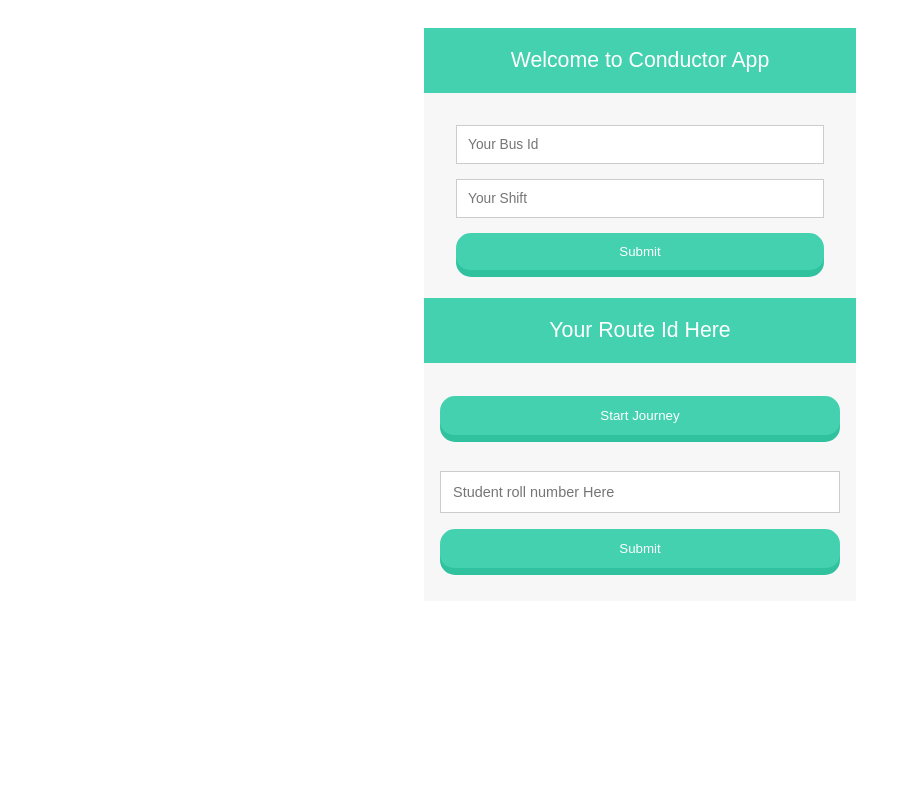
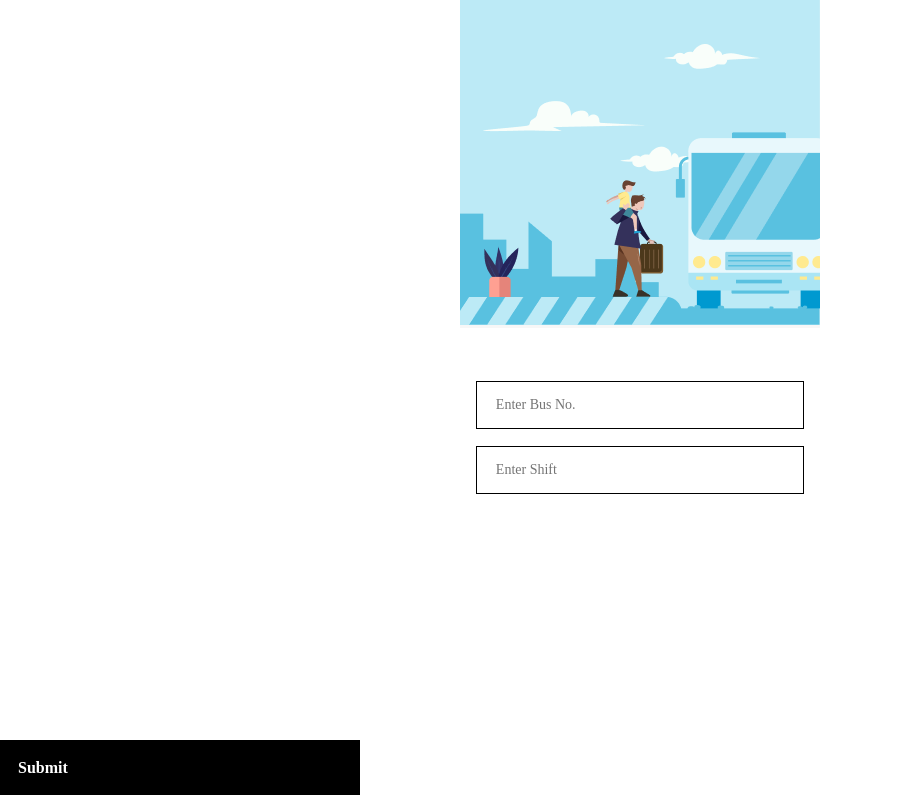
Before and after one commit to Abhilashak2k/Lead_BusTracking, a website: page public/driver.html in a window 1280 px wide. Shown: the whole page, without its empty margins (0-919 px from the left). Drawn offline with nearby package versions, Linux system fonts and the light colour scheme; files whose address does not match are found by name.

Commit message:
Brand new UI

```diff
--- a/data/redis.js
+++ b/data/redis.js
@@ -27,9 +27,9 @@ exports.GetCurrentTrail = (req,res)=>{
         if (result && result.length) {
             console.log("from redis");
             res.send(result);
-
         }
         else {
+            console.log("nothing in redis... so oops!");
             res.sendStatus(404);
         }
 });
--- a/public/driver.html
+++ b/public/driver.html
@@ -4,6 +4,38 @@
 <head>
     <link rel="stylesheet" type="text/css" href="stylesheets/style.css">
     <!-- jQuery library -->
+    <script src="https://ajax.googleapis.com/ajax/libs/jquery/3.4.1/jquery.min.js"></script>
+
+    <script src="http://localhost:3600/socket.io/socket.io.js"></script>
+</head>
+<meta name="viewport" content="width=device-width, initial-scale=1.0">
+
+<body>
+    <div>
+            <div class="form-driver">
+                <img src="G:\LEAD_SCHOOL\BusTracking - Copy\public\img\parent.png" alt="Parent holding child">
+                <div id = "input-fields">
+                  <input type="text" name="" placeholder="Enter Bus No."><br><br>
+                  <input type="text" name="" placeholder="Enter Shift">
+                </div>
+            </div>
+            <footer><div class = "footer">
+              <button type="button" ><div id="Submit-button">Submit</div></button>
+            </div></footer>
+    </div>
+</body>
+<script src = "js/driverLogic.js">
+</script>
+</html>
+
+
+
+
+<!-- <!DOCTYPE html>
+<html>
+
+<head>
+    <link rel="stylesheet" type="text/css" href="stylesheets/style.css">
     <script src="https://ajax.googleapis.com/ajax/libs/jquery/3.4.1/jquery.min.js"></script>
 
     <script src="http://localhost:3600/socket.io/socket.io.js"></script>
@@ -37,4 +69,4 @@
 <script src = "js/driverLogic.js">
 </script>
 </body>
-</html>
+</html> -->
--- a/public/js/parentLogic.js
+++ b/public/js/parentLogic.js
@@ -42,7 +42,7 @@ function addMessages(message) {
       flag++;
       $.post('/getallstops', {route_id : bid}, (data)=>{
         //console.log(data);
-        for (var i = 0; i < data.length; i++) {
+        for (var i = 0; i < data.length; i+=4) {
           let stopCoords = data[i].split(',');
           console.log(stopCoords[0], stopCoords[1]);
           stopMarker = new google.maps.Marker({
--- a/public/stylesheets/style.css
+++ b/public/stylesheets/style.css
@@ -6,7 +6,110 @@ html, body {
   margin: 0;
   padding: 0;
 }
-.form-style-6{
+input, button, submit { border:none; }
+button {
+  all: unset;
+}
+.form-driver{
+	font: 95% Arial, Helvetica, sans-serif;
+	max-width: 360px;
+	margin: 0px auto;
+	padding: 0px;
+	background: #F7F7F7;
+}
+.form-driver input{
+  background: #FFFFFF;
+  border: 1.17021px solid #000000;
+  box-sizing: border-box;
+  width: 328px;
+  height: 48px;
+  left: 16px;
+  top: 402px;
+}
+
+.form-driver input[type="text"]{
+  padding-left: 5.75%;
+  padding-right: 13.42%;
+
+
+  /* Title / T4_Title_Samll_14 */
+
+  font-family: Poppins;
+  font-style: normal;
+  font-weight: 500;
+  font-size: 14px;
+  line-height: 20px;
+  /* identical to box height, or 143% */
+
+  text-transform: capitalize;
+
+  color: rgba(0, 0, 0, 0.4);
+}
+
+.form-driver input:focus{
+  color: rgba(0, 0, 0, 0.8);
+}
+
+#input-fields{
+  background: #ffffff;
+  padding-top:53px;
+  padding-bottom: 69px;
+  padding-left: 16px;
+  padding-right : 16px;
+}
+
+button{
+  color: #FFFFFF;
+  background: #000000;
+  height: 55px;
+  width: 360px;
+  border: none;
+  align-items: center;
+}
+
+#Submit-button{
+  border: none;
+  padding-left: 18px;
+  padding-right: 18px;
+  padding-top: 16px;
+  padding-bottom: 16px;
+
+  font-family: Poppins;
+  font-style: normal;
+  font-weight: 600;
+  font-size: 16px;
+  line-height: 24px;
+
+  display: flex;
+  align-items: center;
+  text-align: center;
+  text-transform: capitalize;
+}
+
+button:active{
+  background-color: rgb(0, 50, 77);
+}
+
+.footer {
+   position:absolute;
+   bottom:0;
+   width:100%;
+   height:60px;   /* Height of the footer */
+}
+
+
+
+
+
+
+
+
+
+
+
+
+
+/* .form-style-6{
 	font: 95% Arial, Helvetica, sans-serif;
 	max-width: 400px;
 	margin: 10px auto;
@@ -78,4 +181,4 @@ button:active {
   background-color: #30C29E;
   box-shadow: 0 5px #30C29E;
   transform: translateY(2px);
-}
+} */
```
Also changed, not shown: test/test.js (+3 -3 lines), public/img/Rectangle 8.png (added), public/img/parent.png (added).
